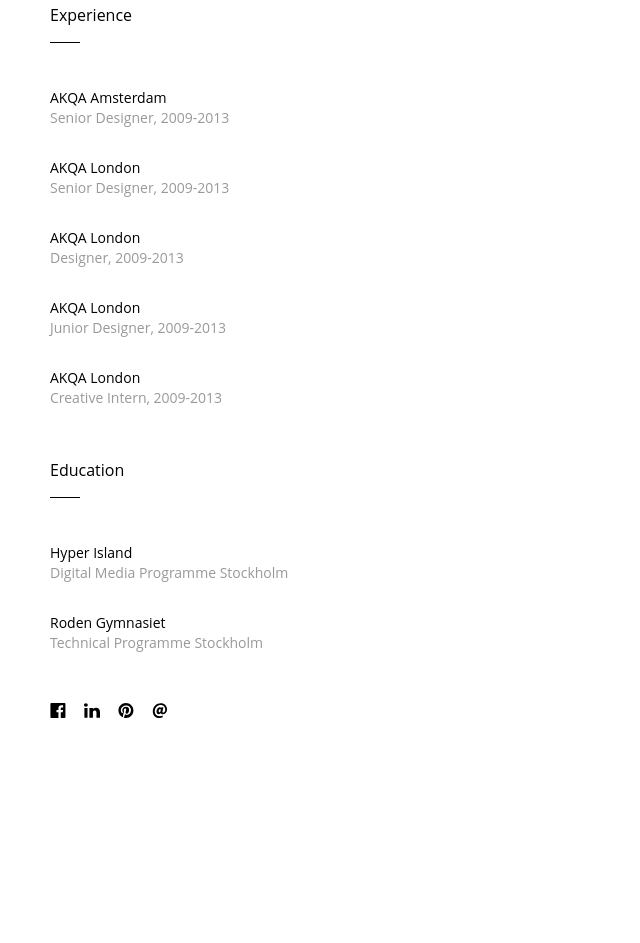
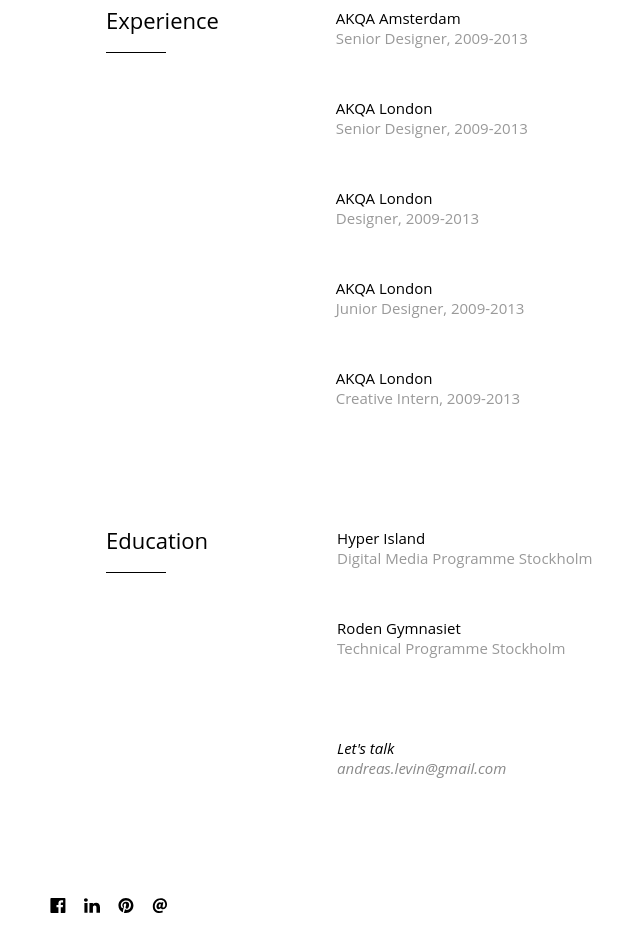
Before and after one commit to bogdanfer/andreaslevin.github.io, a website: page app/about.html in a window 1280 px wide. Shown: the part 1192-2135 px from the top of the page, without its empty margins (10-650 px from the left). Before the commit the page ends 1940 px from the top, so only its background shows below. Drawn offline with nearby package versions, Linux system fonts and the light colour scheme; files that its build step writes are made by us from their sources; a web font is replaced by a local one.

Commit message:
about page done

```diff
--- a/app/about.html
+++ b/app/about.html
@@ -131,7 +131,7 @@
 
           <div class="andlev__profile-section">
             <h2>Experience</h2>
-            <ul>
+            <ul class="andlev__profile-section-xplist">
               <li><span>AKQA Amsterdam</span>Senior Designer, 2009-2013</li>
               <li><span>AKQA London</span>Senior Designer, 2009-2013</li>
               <li><span>AKQA London</span>Designer, 2009-2013</li>
@@ -142,9 +142,13 @@
 
           <div class="andlev__profile-section">
             <h2>Education</h2>
-            <ul>
+            <ul class="andlev__profile-section-edulist">
               <li><span>Hyper Island</span>Digital Media Programme Stockholm</li>
               <li><span>Roden Gymnasiet</span>Technical Programme Stockholm</li>
+              <li class="andlev__profile-section-edulist-ditem">
+                <span>Let's talk</span>
+                <a href="mailto:andreas.levin@gmail.com">andreas.levin@gmail.com</a>
+              </li>
             </ul>
           </div>
         </div>
--- a/app/styles/components/_about.scss
+++ b/app/styles/components/_about.scss
@@ -3,11 +3,6 @@
 		display: block;
 		width: calc(100vw - 60px);
 		margin: 0 30px;
-
-		@media (min-width: $breakpoint-mobile) {
-			width: calc(100vw - 120px);
-			margin: 0 60px;
-		}
 
 		h1,
 		h3 {
@@ -29,11 +24,36 @@
 		  font-size: 20px;
 		  color: $color-grey1;
 		}
+
+		@media (min-width: $breakpoint-mobile) {
+			width: calc(100vw - 80px);
+			max-width: 690px;
+			margin: 0 auto;
+		}
+
+		@media (min-width: $breakpoint-tablet) {
+			width: calc(100vw - 120px);
+			max-width: 1320px;
+			margin: 0 auto;
+
+			h1 {
+				font-size: 50px;
+			}
+
+			h3 {
+				margin-top: 10px;
+				font-size: 25px;
+			}
+		}
 	}
 
 	&__profile {
 		display: block;
 		margin: 50px 0 0;
+
+		@media (min-width: $breakpoint-mobile) {
+			margin-left: 56px;
+		}
 
 		&-section {
 			display: block;
@@ -83,6 +103,82 @@
 					}
 				}
 			}
+
+			&-edulist {
+				&-ditem {
+					display: none;
+					margin: 80px 0 0;
+					font-family: 'Open Sans', sans-serif;
+					font-size: 12px;
+					font-style: italic;
+					color: $color-dark;
+
+					a {
+						color: $color-grey2;
+						text-decoration: none;
+					}
+
+				}
+			}
+
+			@media (min-width: $breakpoint-mobile) {
+				display: flex;
+				margin-bottom: 70px;
+
+				h2 {
+					height: 45px;
+					margin-right: 100px;
+				}
+
+				p {
+					max-width: 340px;
+				}
+
+				ul li {
+					margin-bottom: 50px;
+				}
+
+				&-xplist {
+					margin-left: -35px;
+				}
+
+				&-edulist {
+					margin-left: -26px;
+
+					&-ditem {
+						display: block;
+					}
+				}
+			}
+
+			@media (min-width: $breakpoint-tablet) {
+				h2 {
+					margin-right: 164px;
+					font-size: 22px;
+
+					&::after {
+						width: 60px;
+					}
+				}
+
+				p {
+					width: 45vw;
+					max-width: 650px;
+					font-size: 15px;
+				}
+
+				ul li {
+					font-size: 15px;
+				}
+
+				&-xplist {
+					margin-left: -47px;
+				}
+
+				&-edulist {
+					margin-left: -35px;
+				}
+			}
 		}
 	}
 }
--- a/app/styles/components/_header.scss
+++ b/app/styles/components/_header.scss
@@ -4,6 +4,10 @@
   margin: 30px 0 80px;
   font-family: 'Open Sans', sans-serif;
   font-size: 14px;
+
+  a {
+    color: $color-dark;
+  }
 
   ul {
     display: block;
--- a/app/styles/core/_variables.scss
+++ b/app/styles/core/_variables.scss
@@ -1,7 +1,7 @@
 // Breakpoints
 $breakpoint-1000: 1000px;
 $breakpoint-mobile: 768px;
-$breakpoint-ipad: 1025px;
+$breakpoint-tablet: 1025px;
 
 // Fonts
 
@@ -9,3 +9,4 @@
 $color-light: #fff;
 $color-dark: #000;
 $color-grey1: #999;
+$color-grey2: #898989;
--- a/app/styles/main.scss
+++ b/app/styles/main.scss
@@ -171,22 +171,6 @@
 
 a {
   text-decoration: none;
-}
-
-a:link {
-  color: #000000;
-}
-
-a:visited {
-  color: #000000;
-}
-
-a:hover {
-  color: #000000;
-}
-
-a:active {
-  color: #000000;
 }
 
 .row:before,
```
